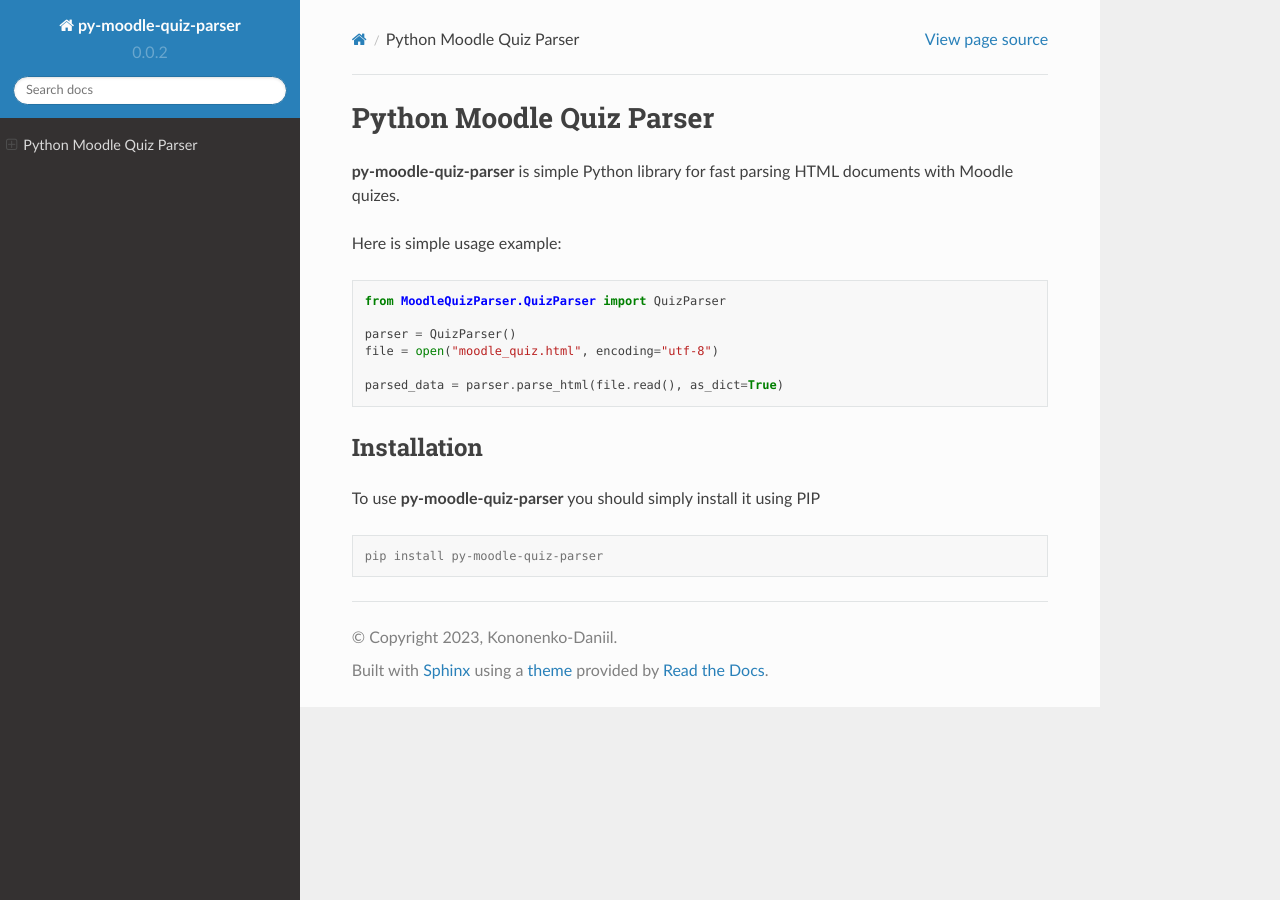
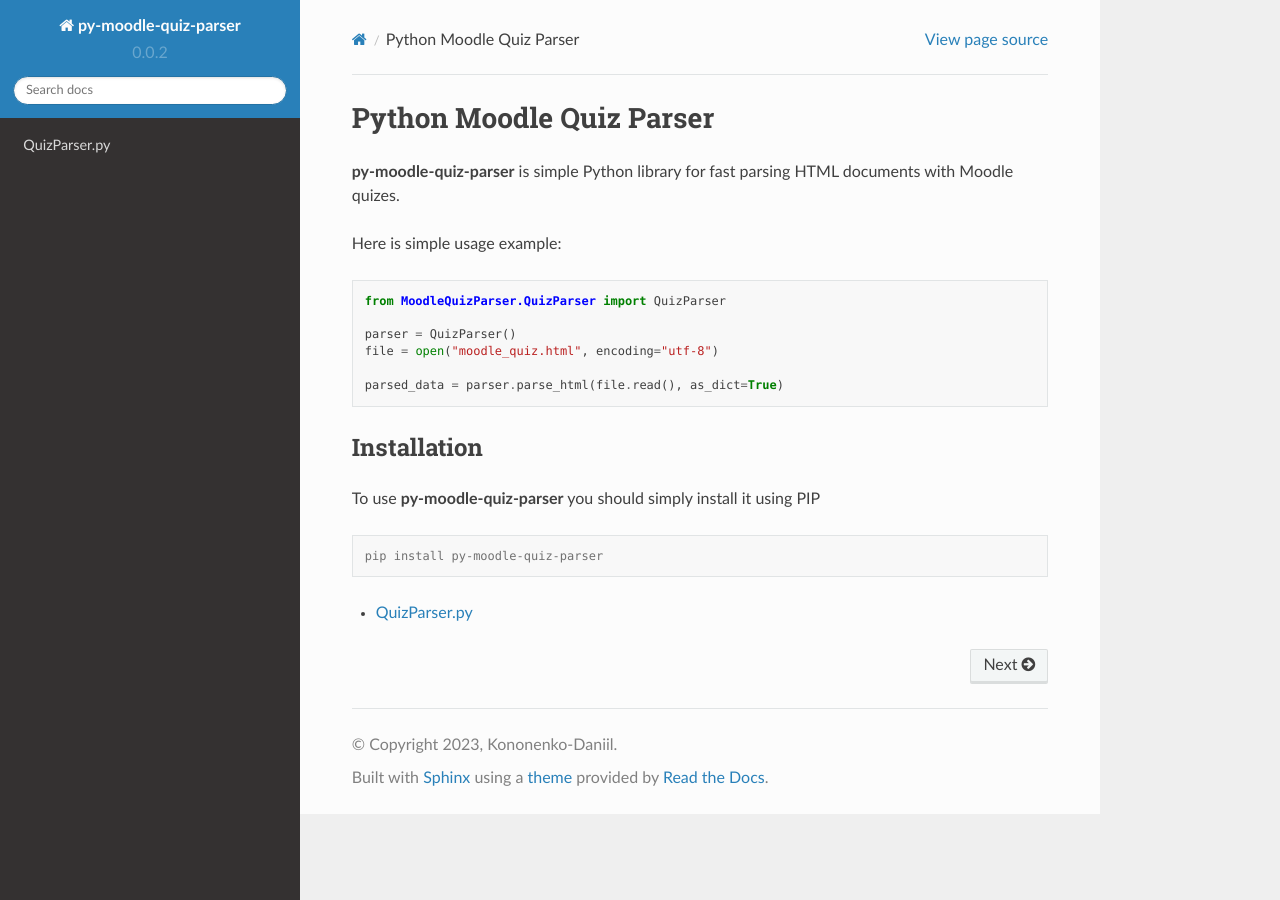
Before and after one commit to Kononenko-Daniil/py-moodle-quiz-parser, a Sphinx documentation site: the page built from docs/source/index.rst, in a window 1280 px wide. Built offline with Sphinx 7.4.7 and the Read the Docs theme 2.0.0, drawn with Linux system fonts in a browser that asks for light colours.

Commit message:
Edit index.rst

```diff
--- a/docs/source/index.rst
+++ b/docs/source/index.rst
@@ -22,3 +22,8 @@ To use **py-moodle-quiz-parser** you should simply install it using PIP
 ..  code-block:: console
 
     pip install py-moodle-quiz-parser
+
+.. toctree::
+   :maxdepth: 1
+
+   quizparser
```
Also changed, not shown: README.md (+0 -4 lines).
